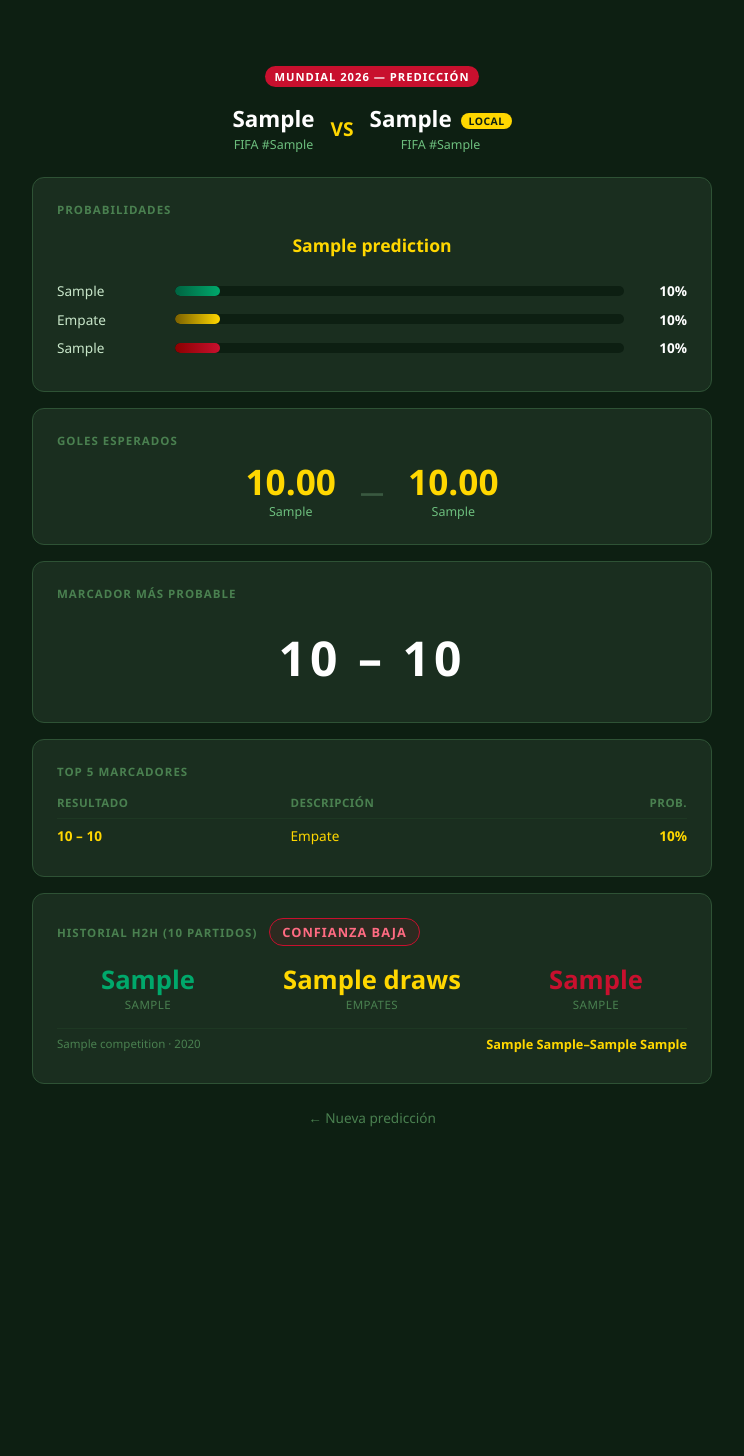
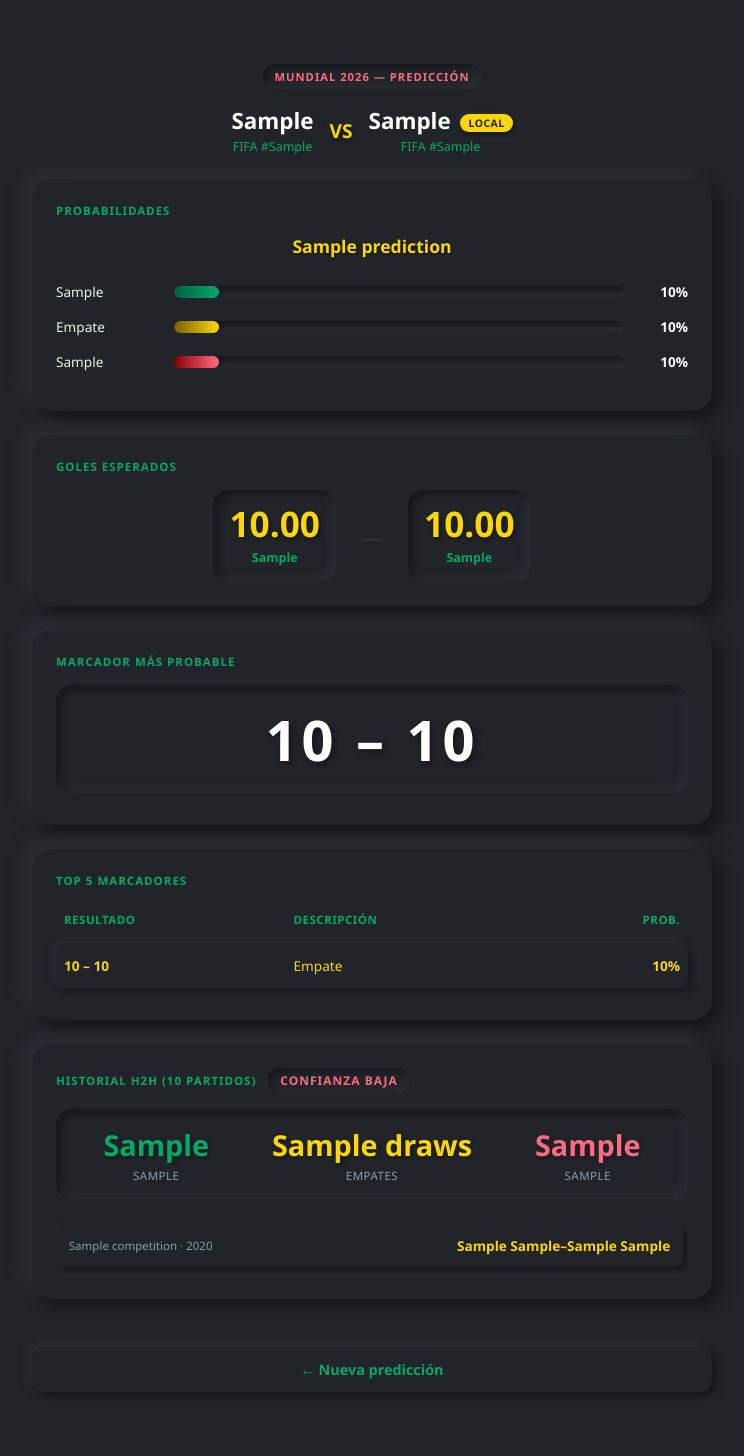
Before and after one commit to MacoChave/predictor-app, a Flask app: template templates/result.html in a window 1280 px wide. Shown: the whole page, without its empty margins (268-1012 px from the left). Before the commit the page ends 1127 px from the top, so only its background shows below. Run offline with Flask 3, Linux system fonts and the light colour scheme; the template is opened without the code that fills it: most values are stand-ins (such as "Sample title", 1, 10 or a date in 2020).

Commit message:
style: Actualizar estilos de la interfaz para mejorar la apariencia y la usabilidad

```diff
--- a/templates/result.html
+++ b/templates/result.html
@@ -8,7 +8,7 @@
     *, *::before, *::after { box-sizing: border-box; margin: 0; padding: 0; }
     body {
       font-family: 'Segoe UI', system-ui, sans-serif;
-      background: #0d1f12;
+      background: #212428;
       color: #e8f5e9;
       min-height: 100vh;
       padding: 2rem 1rem;
@@ -22,13 +22,14 @@
     }
     .badge {
       display: inline-block;
-      background: #c8102e;
-      color: #fff;
+      background: #212428;
+      color: #ff6b82;
+      box-shadow: inset 3px 3px 6px #15171a, inset -3px -3px 6px #2d3136;
       font-size: 0.7rem;
       font-weight: 700;
       letter-spacing: 1px;
       text-transform: uppercase;
-      padding: 3px 10px;
+      padding: 5px 12px;
       border-radius: 99px;
       margin-bottom: 1rem;
     }
@@ -46,39 +47,41 @@
     }
     .team-rank {
       font-size: 0.78rem;
-      color: #6dbf7e;
+      color: #00a86b;
       margin-top: 2px;
     }
     .home-tag {
       font-size: 0.65rem;
       background: #ffd700;
-      color: #0d1f12;
-      padding: 1px 7px;
+      color: #212428;
+      padding: 2px 8px;
       border-radius: 99px;
       font-weight: 700;
       letter-spacing: 0.5px;
       text-transform: uppercase;
       margin-left: 4px;
       vertical-align: middle;
+      box-shadow: 2px 2px 4px #15171a, -2px -2px 4px #2d3136;
     }
     .vs-sep {
       font-size: 1.2rem;
       font-weight: 900;
       color: #ffd700;
+      text-shadow: 2px 2px 4px #15171a, -2px -2px 4px #2d3136;
     }
 
     /* Cards */
     .card {
-      background: #1a2e1f;
-      border: 1px solid #2e5235;
-      border-radius: 12px;
+      background: #212428;
+      border-radius: 20px;
       padding: 1.5rem;
-      margin-bottom: 1rem;
+      margin-bottom: 1.5rem;
+      box-shadow: 8px 8px 16px #15171a, -8px -8px 16px #2d3136;
     }
     .card-title {
       font-size: 0.72rem;
       font-weight: 700;
-      color: #4a8050;
+      color: #00a86b;
       text-transform: uppercase;
       letter-spacing: 1px;
       margin-bottom: 1rem;
@@ -91,6 +94,7 @@
       color: #ffd700;
       text-align: center;
       margin-bottom: 1.5rem;
+      text-shadow: 1px 1px 2px #15171a;
     }
 
     /* Barras de probabilidad */
@@ -99,23 +103,25 @@
       grid-template-columns: 110px 1fr 55px;
       gap: 0.5rem;
       align-items: center;
-      margin-bottom: 0.6rem;
+      margin-bottom: 1rem;
     }
-    .prob-label { font-size: 0.85rem; color: #c8e6c9; white-space: nowrap; overflow: hidden; text-overflow: ellipsis; }
+    .prob-label { font-size: 0.85rem; color: #e8f5e9; white-space: nowrap; overflow: hidden; text-overflow: ellipsis; }
     .bar-track {
-      background: #0d1f12;
+      background: #212428;
       border-radius: 99px;
-      height: 10px;
+      height: 12px;
       overflow: hidden;
+      box-shadow: inset 3px 3px 6px #15171a, inset -3px -3px 6px #2d3136;
     }
     .bar-fill {
       height: 100%;
       border-radius: 99px;
       transition: width 0.6s ease;
+      box-shadow: 2px 0 4px rgba(0,0,0,0.3);
     }
     .bar-a { background: linear-gradient(90deg, #006341, #00a86b); }
     .bar-d { background: linear-gradient(90deg, #7b6000, #ffd700); }
-    .bar-b { background: linear-gradient(90deg, #8b0000, #c8102e); }
+    .bar-b { background: linear-gradient(90deg, #8b0000, #ff6b82); }
     .prob-pct { font-size: 0.85rem; font-weight: 700; color: #fff; text-align: right; }
 
     /* Goles esperados */
@@ -125,46 +131,63 @@
       justify-content: center;
       gap: 1.5rem;
     }
-    .goal-box { text-align: center; }
+    .goal-box {
+      text-align: center;
+      padding: 1rem;
+      border-radius: 16px;
+      box-shadow: inset 4px 4px 8px #15171a, inset -4px -4px 8px #2d3136;
+      min-width: 100px;
+    }
     .goal-num {
       font-size: 2.2rem;
       font-weight: 900;
       color: #ffd700;
       line-height: 1;
+      text-shadow: 2px 2px 4px rgba(0,0,0,0.4);
     }
-    .goal-team { font-size: 0.78rem; color: #6dbf7e; margin-top: 4px; }
-    .goal-sep { font-size: 1.5rem; color: #3a5940; font-weight: 900; }
+    .goal-team { font-size: 0.78rem; color: #00a86b; margin-top: 8px; font-weight: bold; }
+    .goal-sep { font-size: 1.5rem; color: #2d3136; font-weight: 900; }
 
     /* Marcador más probable */
     .score-hero {
       text-align: center;
-      padding: 0.5rem 0;
+      padding: 1rem 0;
+      border-radius: 16px;
+      box-shadow: inset 4px 4px 8px #15171a, inset -4px -4px 8px #2d3136;
+      margin: 0.5rem 0;
     }
     .score-big {
-      font-size: 3rem;
+      font-size: 3.5rem;
       font-weight: 900;
       color: #fff;
       letter-spacing: 4px;
+      text-shadow: 3px 3px 6px #15171a;
     }
 
     /* Top marcadores */
     table {
       width: 100%;
-      border-collapse: collapse;
+      border-collapse: separate;
+      border-spacing: 0 0.5rem;
       font-size: 0.85rem;
     }
     thead th {
-      color: #4a8050;
+      color: #00a86b;
       font-size: 0.72rem;
       text-transform: uppercase;
       letter-spacing: 0.5px;
-      padding: 0 0 0.5rem;
+      padding: 0 0.5rem 0.5rem;
       text-align: left;
     }
     thead th:last-child { text-align: right; }
-    tbody tr { border-top: 1px solid #1e3823; }
-    tbody td { padding: 0.45rem 0; color: #c8e6c9; }
-    tbody td:last-child { text-align: right; color: #6dbf7e; font-weight: 600; }
+    tbody tr {
+      background: #212428;
+      box-shadow: 3px 3px 6px #15171a, -3px -3px 6px #2d3136;
+      border-radius: 8px;
+    }
+    tbody td { padding: 0.8rem 0.5rem; color: #e8f5e9; }
+    tbody td:first-child { border-radius: 8px 0 0 8px; }
+    tbody td:last-child { text-align: right; color: #00a86b; font-weight: 600; border-radius: 0 8px 8px 0; }
     tbody tr:first-child td { color: #ffd700; }
     tbody tr:first-child td:last-child { color: #ffd700; }
 
@@ -173,31 +196,41 @@
       display: flex;
       justify-content: space-around;
       text-align: center;
-      margin-bottom: 1rem;
+      margin-bottom: 1.5rem;
+      padding: 1rem;
+      border-radius: 16px;
+      box-shadow: inset 4px 4px 8px #15171a, inset -4px -4px 8px #2d3136;
     }
     .h2h-stat-num {
-      font-size: 1.6rem;
+      font-size: 1.8rem;
       font-weight: 800;
+      text-shadow: 2px 2px 4px rgba(0,0,0,0.3);
     }
     .h2h-stat-num.green { color: #00a86b; }
     .h2h-stat-num.gold { color: #ffd700; }
-    .h2h-stat-num.red { color: #c8102e; }
-    .h2h-stat-label { font-size: 0.72rem; color: #4a8050; text-transform: uppercase; letter-spacing: 0.5px; }
+    .h2h-stat-num.red { color: #ff6b82; }
+    .h2h-stat-label { font-size: 0.72rem; color: #8e9ca8; text-transform: uppercase; letter-spacing: 0.5px; margin-top: 4px; }
 
-    .h2h-matches { max-height: 220px; overflow-y: auto; }
+    .h2h-matches { max-height: 220px; overflow-y: auto; padding-right: 5px; }
+    .h2h-matches::-webkit-scrollbar { width: 6px; }
+    .h2h-matches::-webkit-scrollbar-track { background: #15171a; border-radius: 4px; }
+    .h2h-matches::-webkit-scrollbar-thumb { background: #2d3136; border-radius: 4px; }
     .h2h-match {
       display: flex;
       justify-content: space-between;
       align-items: center;
-      font-size: 0.8rem;
-      padding: 0.35rem 0;
-      border-top: 1px solid #1e3823;
+      font-size: 0.85rem;
+      padding: 0.8rem;
+      margin-bottom: 0.5rem;
+      border-radius: 8px;
+      background: #212428;
+      box-shadow: 2px 2px 5px #15171a, -2px -2px 5px #2d3136;
       gap: 0.5rem;
     }
-    .h2h-comp { color: #4a8050; font-size: 0.72rem; flex: 1; min-width: 0; overflow: hidden; text-overflow: ellipsis; white-space: nowrap; }
+    .h2h-comp { color: #8e9ca8; font-size: 0.72rem; flex: 1; min-width: 0; overflow: hidden; text-overflow: ellipsis; white-space: nowrap; }
     .h2h-score { font-weight: 700; color: #fff; white-space: nowrap; }
     .h2h-score.win-a { color: #00a86b; }
-    .h2h-score.win-b { color: #c8102e; }
+    .h2h-score.win-b { color: #ff6b82; }
     .h2h-score.draw { color: #ffd700; }
 
     /* Confianza */
@@ -205,25 +238,35 @@
       display: inline-flex;
       align-items: center;
       gap: 6px;
-      font-size: 0.8rem;
+      font-size: 0.75rem;
       padding: 4px 12px;
       border-radius: 99px;
-      font-weight: 600;
+      font-weight: 700;
+      box-shadow: inset 2px 2px 4px rgba(0,0,0,0.2), inset -2px -2px 4px rgba(255,255,255,0.05);
     }
-    .conf-alta { background: rgba(0,168,107,0.15); color: #00a86b; border: 1px solid #006341; }
-    .conf-media { background: rgba(255,215,0,0.1); color: #ffd700; border: 1px solid #7b6000; }
-    .conf-baja { background: rgba(200,16,46,0.1); color: #ff6b82; border: 1px solid #c8102e; }
+    .conf-alta { background: #212428; color: #00a86b; box-shadow: inset 3px 3px 6px #15171a, inset -3px -3px 6px #2d3136; }
+    .conf-media { background: #212428; color: #ffd700; box-shadow: inset 3px 3px 6px #15171a, inset -3px -3px 6px #2d3136; }
+    .conf-baja { background: #212428; color: #ff6b82; box-shadow: inset 3px 3px 6px #15171a, inset -3px -3px 6px #2d3136; }
 
     /* Back */
     .back-link {
-      display: block;
+      display: inline-block;
       text-align: center;
-      margin-top: 1.5rem;
-      color: #4a8050;
-      font-size: 0.85rem;
+      margin: 1.5rem auto 2rem;
+      color: #00a86b;
+      font-size: 0.9rem;
+      font-weight: bold;
       text-decoration: none;
+      padding: 0.8rem 1.5rem;
+      border-radius: 12px;
+      box-shadow: 4px 4px 8px #15171a, -4px -4px 8px #2d3136;
+      transition: all 0.2s ease;
+      width: 100%;
     }
-    .back-link:hover { color: #6dbf7e; }
+    .back-link:hover {
+      color: #00cf84;
+      box-shadow: inset 3px 3px 6px #15171a, inset -3px -3px 6px #2d3136;
+    }
   </style>
 </head>
 <body>
```
Also changed, not shown: templates/index.html (+67 -46 lines).
